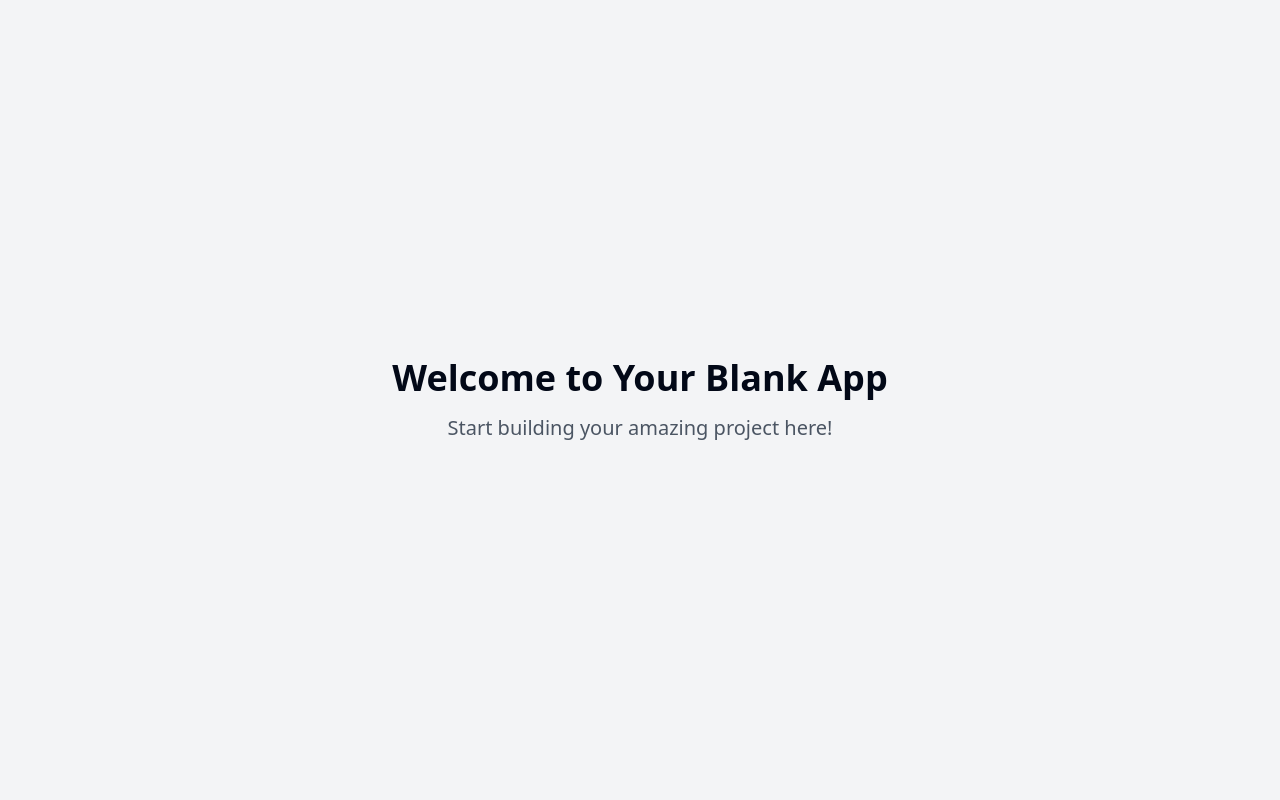
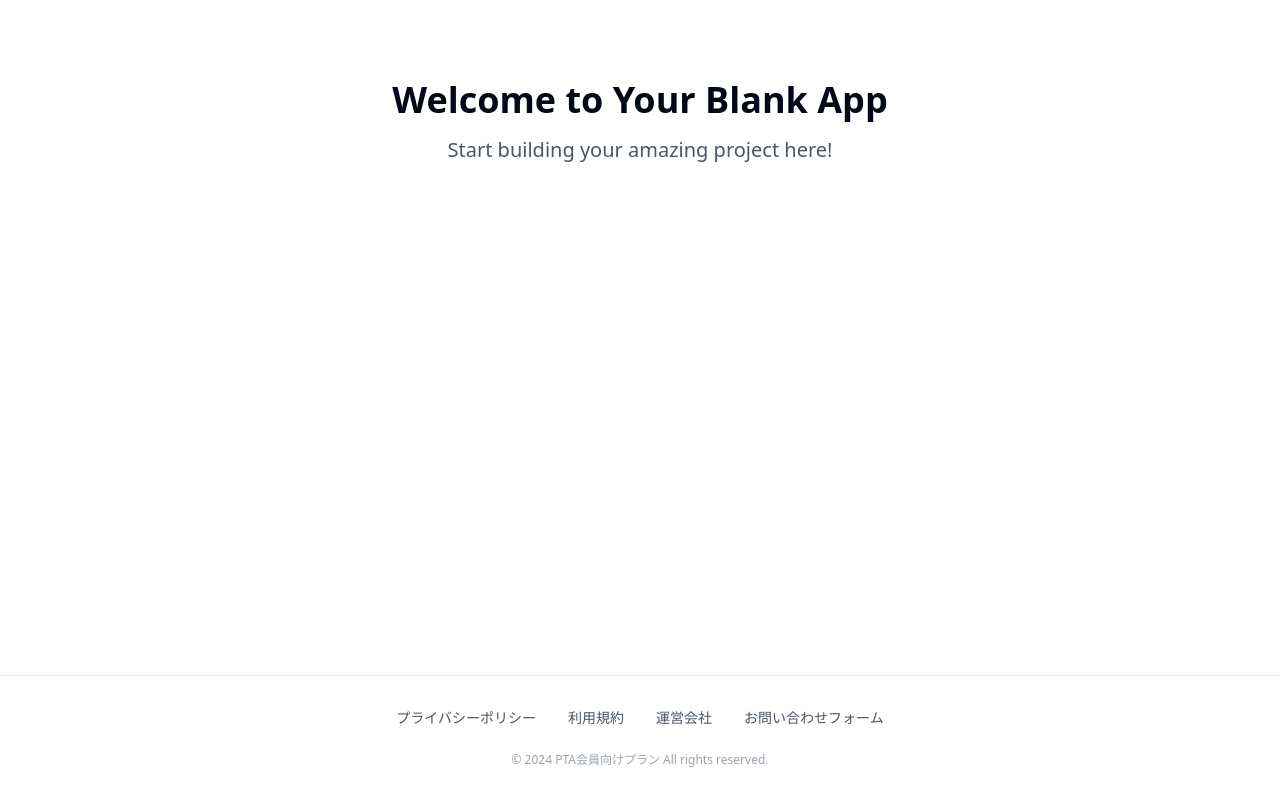
Before and after one commit to pfs-0512/pta-connective-gateway, a React (Vite) app: page / in a window 1280 px wide. Built offline with nearby package versions, Linux system fonts and the light colour scheme.

Commit message:
Add footer with navigation links
Implemented a footer section on the page that includes links to the Privacy Policy, Terms of Use, Company Information, and Contact Form.
[skip gpt_engineer]

```diff
--- /dev/null
+++ b/src/components/Footer.tsx
@@ -0,0 +1,30 @@
+import React from 'react';
+import { Link } from 'react-router-dom';
+
+const Footer = () => {
+  return (
+    <footer className="bg-white border-t border-gray-200 mt-20">
+      <div className="max-w-7xl mx-auto px-4 py-8">
+        <div className="flex flex-col md:flex-row justify-center items-center space-y-4 md:space-y-0 md:space-x-8">
+          <Link to="/privacy" className="text-gray-600 hover:text-gray-900 text-sm">
+            プライバシーポリシー
+          </Link>
+          <Link to="/terms" className="text-gray-600 hover:text-gray-900 text-sm">
+            利用規約
+          </Link>
+          <Link to="/company" className="text-gray-600 hover:text-gray-900 text-sm">
+            運営会社
+          </Link>
+          <Link to="/contact" className="text-gray-600 hover:text-gray-900 text-sm">
+            お問い合わせフォーム
+          </Link>
+        </div>
+        <div className="text-center mt-6">
+          <p className="text-gray-400 text-xs">© 2024 PTA会員向けプラン All rights reserved.</p>
+        </div>
+      </div>
+    </footer>
+  );
+};
+
+export default Footer;
--- a/src/pages/Index.tsx
+++ b/src/pages/Index.tsx
@@ -1,12 +1,15 @@
-// Update this page (the content is just a fallback if you fail to update the page)
+import Footer from "@/components/Footer";
 
 const Index = () => {
   return (
-    <div className="min-h-screen flex items-center justify-center bg-gray-100">
-      <div className="text-center">
-        <h1 className="text-4xl font-bold mb-4">Welcome to Your Blank App</h1>
-        <p className="text-xl text-gray-600">Start building your amazing project here!</p>
+    <div className="min-h-screen flex flex-col">
+      <div className="flex-grow">
+        <div className="text-center py-20">
+          <h1 className="text-4xl font-bold mb-4">Welcome to Your Blank App</h1>
+          <p className="text-xl text-gray-600">Start building your amazing project here!</p>
+        </div>
       </div>
+      <Footer />
     </div>
   );
 };
```
